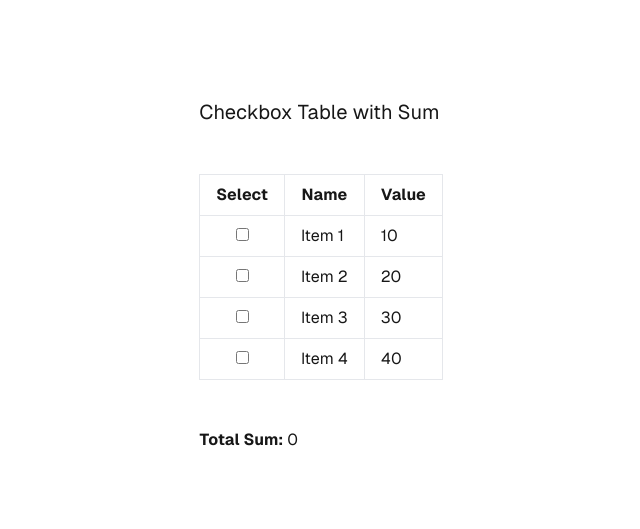
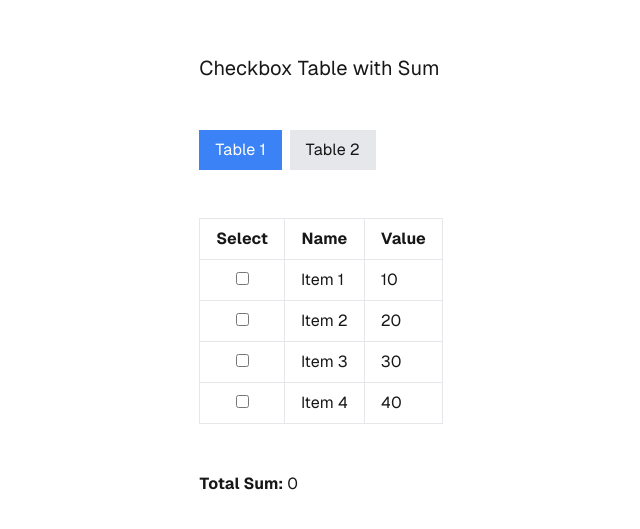
Before and after one commit to puq2tera/mango-rpg-build-calculator, a Next.js app: page /mango-rpg-build-calculator/ in a window 1280 px wide. Shown: the part 125-654 px from the top of the page, without its empty margins (319-959 px from the left). Built offline with nearby package versions, Linux system fonts and the light colour scheme.

Commit message:
Create json

```diff
--- a/app/page.tsx
+++ b/app/page.tsx
@@ -8,13 +8,23 @@ interface CheckedItems {
 }
 
 export default function Home() {
-  // Sample data for the table
-  const tableData = [
+  // Sample data for the tables
+  const tableData1 = [
     { id: 1, name: "Item 1", value: 10 },
     { id: 2, name: "Item 2", value: 20 },
     { id: 3, name: "Item 3", value: 30 },
     { id: 4, name: "Item 4", value: 40 },
   ];
+
+  const tableData2 = [
+    { id: 1, name: "Product A", value: 100 },
+    { id: 2, name: "Product B", value: 200 },
+    { id: 3, name: "Product C", value: 300 },
+    { id: 4, name: "Product D", value: 400 },
+  ];
+
+  // State to track the active tab
+  const [activeTab, setActiveTab] = useState(1);
 
   // State to track which rows are checked, using the CheckedItems type
   const [checkedItems, setCheckedItems] = useState<CheckedItems>({});
@@ -43,10 +53,31 @@ export default function Home() {
   // Calculate the total sum of checked rows
   const totalSum = Object.values(checkedItems).reduce((acc, val) => acc + val, 0);
 
+  // Determine which table data to display
+  const tableData = activeTab === 1 ? tableData1 : tableData2;
+
   return (
       <div className="grid grid-rows-[20px_1fr_20px] items-center justify-items-center min-h-screen p-8 pb-20 gap-16 sm:p-20 font-[family-name:var(--font-geist-sans)]">
         <main className="flex flex-col gap-8 row-start-2 items-center sm:items-start">
           <h1 className="text-xl mb-4">Checkbox Table with Sum</h1>
+
+          {/* Tab Buttons */}
+          <div className="mb-4">
+            <button
+                className={`px-4 py-2 ${activeTab === 1 ? "bg-blue-500 text-white" : "bg-gray-200"}`}
+                onClick={() => setActiveTab(1)}
+            >
+              Table 1
+            </button>
+            <button
+                className={`px-4 py-2 ml-2 ${activeTab === 2 ? "bg-blue-500 text-white" : "bg-gray-200"}`}
+                onClick={() => setActiveTab(2)}
+            >
+              Table 2
+            </button>
+          </div>
+
+          {/* Table */}
           <table className="table-auto border-collapse">
             <thead>
             <tr>
```
Also changed, not shown: public/talentdata.json (added, +7 -0 lines).
